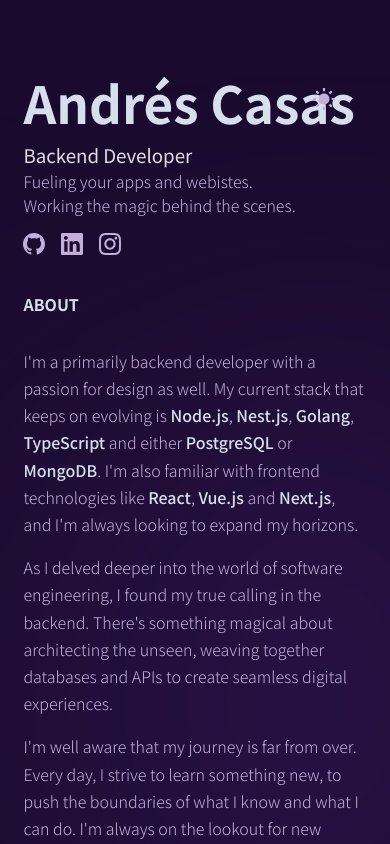
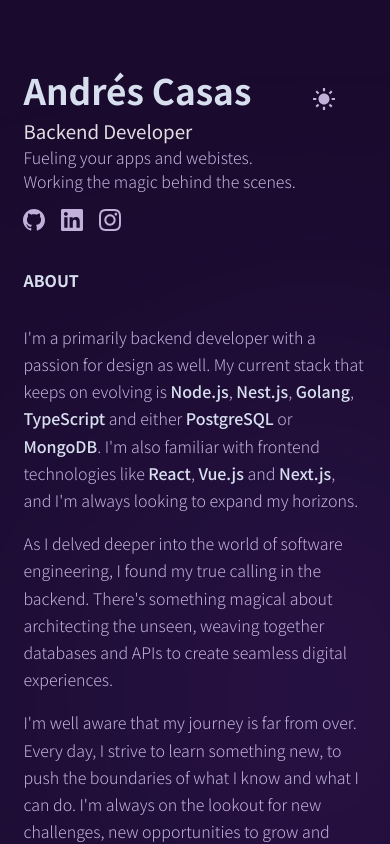
Before and after one commit to RinnAnd/AC-Portfolio, a React (Vite) app: page / in a window 390 px wide. Shown: the top 844 px of the page. Built offline with nearby package versions, Linux system fonts and the light colour scheme; a web font is replaced by a local one.

Commit message:
fixing bugs and last details

```diff
--- a/src/App.css
+++ b/src/App.css
@@ -17,7 +17,7 @@
   flex-direction: column;
   gap: 2rem;
   width: 60%;
-  z-index: 1;
+  z-index: 2;
 }
 
 @media screen and (max-width: 1024px) {
--- a/src/App.jsx
+++ b/src/App.jsx
@@ -6,6 +6,7 @@ import About from "./sections/about/About";
 import Experience from "./sections/experience/Experience";
 import Main from "./sections/main/Main";
 import Projects from "./sections/projects/Projects";
+import { AnimatePresence } from "framer-motion";
 
 function App() {
   const [light, setLight] = useState(false);
@@ -14,15 +15,15 @@ function App() {
     setLight(true);
     setTimeout(() => {
       setLight(false);
-    }, 3000);
+    }, 4000);
   }
 
   return (
     <div className="main">
-      {light && <Lightmode />}
+      <AnimatePresence>{light && <Lightmode />}</AnimatePresence>
       <Lumin />
       <div className="intro">
-        <Main setLight={showWarning}/>
+        <Main setLight={showWarning} />
       </div>
       <div className="content">
         <About />
--- a/src/components/Lightmode/Lightmode.jsx
+++ b/src/components/Lightmode/Lightmode.jsx
@@ -1,13 +1,20 @@
 import "./Lightmode.css";
+import { motion } from "framer-motion";
 
 const Lightmode = () => {
   return (
-    <div className="light-modal">
+    <motion.div
+      className="light-modal"
+      initial={{ opacity: 0, scale: 0.5, y: "50%", skewY: "60deg"}}
+      animate={{ opacity: 1, scale: 1, y: "0", skewY: "0"}}
+      exit={{ opacity: 0, scale: 0.5, y: "50%", skewY: "60deg"}}
+      transition={{ duration: 0.2 }}
+    >
       <div className="light-box">
         <h2>Light mode is bad for your eyes</h2>
         <p>Please refrain from doing that.</p>
       </div>
-    </div>
+    </motion.div>
   );
 };
 
--- a/src/sections/experience/Experience.css
+++ b/src/sections/experience/Experience.css
@@ -41,6 +41,11 @@
   font-size: 0.9rem;
   font-weight: 700;
   color: var(--main-text);
+  transition: color 0.3s ease;
+}
+
+.card h3:hover {
+  color: var(--cta);
 }
 
 .card p {
--- a/src/sections/main/Main.css
+++ b/src/sections/main/Main.css
@@ -87,3 +87,9 @@
     display: none;
   }
 }
+
+@media screen and (max-width: 768px) {
+  .main-section h1 {
+    font-size: 2.2rem;
+  }
+}
--- a/src/sections/main/Main.jsx
+++ b/src/sections/main/Main.jsx
@@ -25,13 +25,13 @@ const Main = ({setLight}) => {
         <a href="#projects">Projects</a>
       </div>
       <div className="links">
-        <a href="https://github.com/RinnAnd">
+        <a target="_blank" href="https://github.com/RinnAnd">
           <Github />
         </a>
-        <a href="https://www.linkedin.com/in/andrescasas11/">
+        <a target="_blank" href="https://www.linkedin.com/in/andrescasas11/">
           <LinkedIn />
         </a>
-        <a href="https://www.instagram.com/andres.jsx/">
+        <a target="_blank" href="https://www.instagram.com/andres.jsx/">
           <Instagram />
         </a>
       </div>
```
